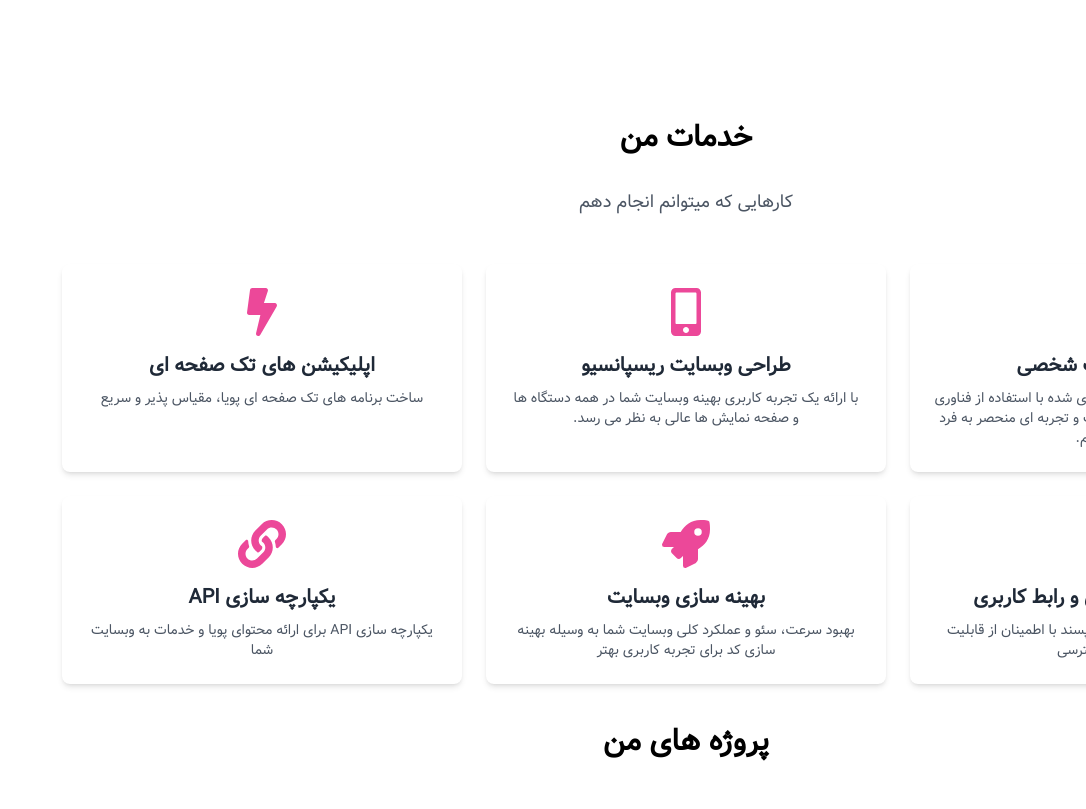
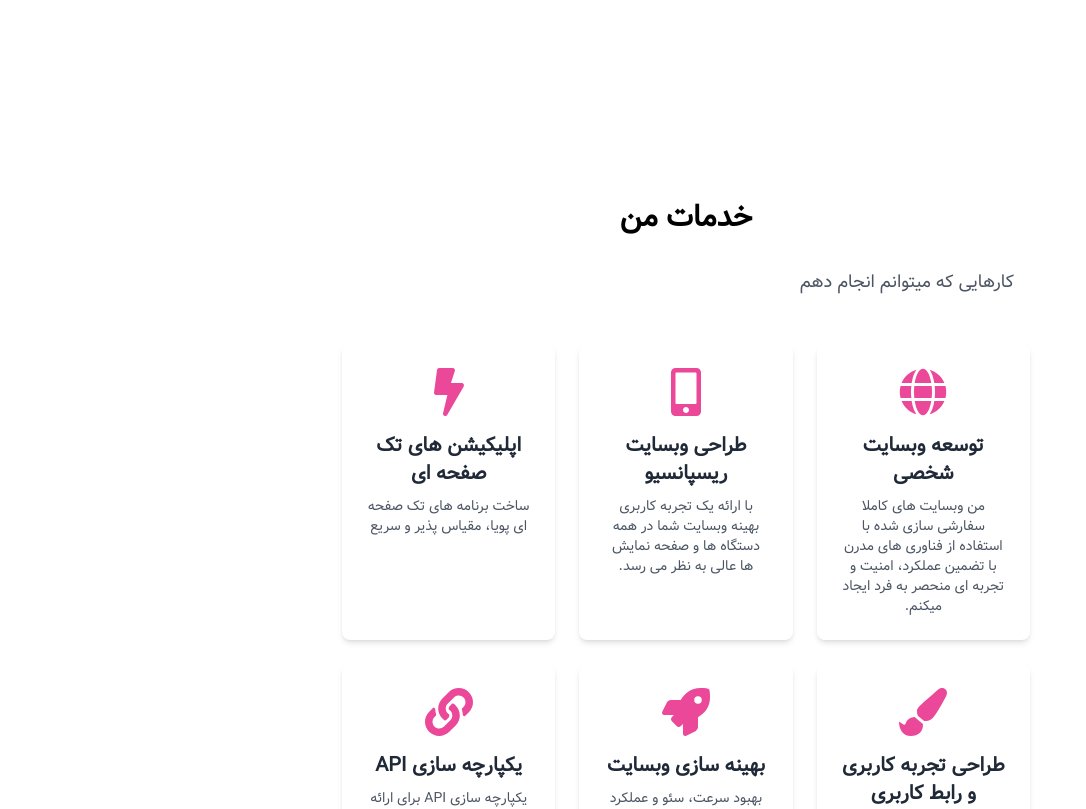
Before and after one commit to n-alavi/portfolio-website, a Next.js app: page / in a window 1280 px wide. Shown: the part 2040-2849 px from the top of the page, without its empty margins (194-1280 px from the left). Built offline with nearby package versions, Linux system fonts and the light colour scheme.

Commit message:
feat: refine width styling for improved responsiveness and layout consistency

```diff
--- a/app/components/services.tsx
+++ b/app/components/services.tsx
@@ -4,13 +4,13 @@ import { motion } from "framer-motion";
 import { services } from "../constant/data";
 export default function Services() {
   return (
+    <div id="services">
       <motion.div
-      className="leading-[1.5] mb-10 px-4 text-xl font-medium sm:text-2xl"
+        className="mb-28 mt-20 w-full max-w-[45rem] scroll-mt-28 px-4 sm:mb-40"
         initial={{ opacity: 0, y: 100 }}
         animate={{ opacity: 1, y: 0 }}
-      id="services"
       >
-      <div className="container mx-auto px-6 text-center">
+        <div className=" px-4 max-w-5xl mx-auto">
           <h2 className="text-3xl font-bold text-center mb-8">خدمات من</h2>
           <p className="text-lg text-gray-600 mb-12">
             کارهایی که میتوانم انجام دهم
@@ -35,5 +35,6 @@ export default function Services() {
           ))}
         </div>
       </motion.div>
+    </div>
   );
 }
```
Lines whose indentation alone changed are shown as unchanged.
